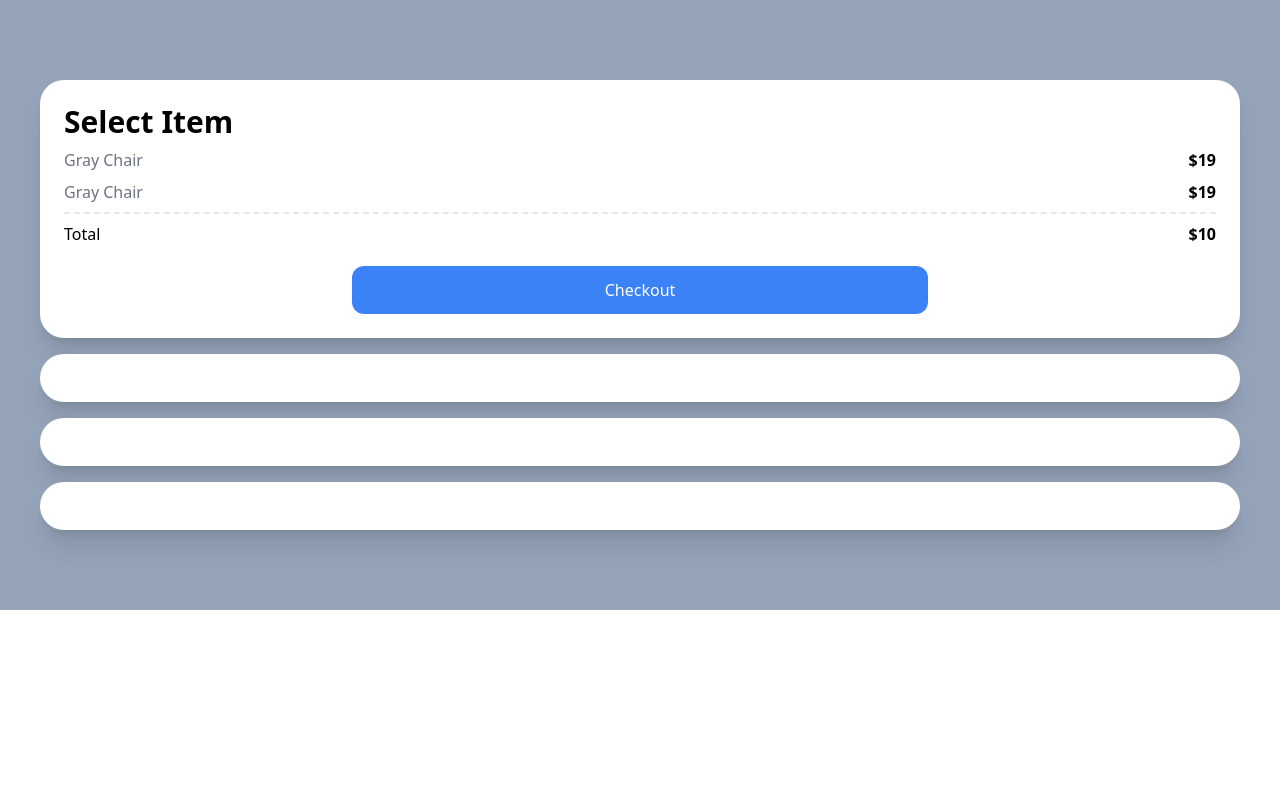
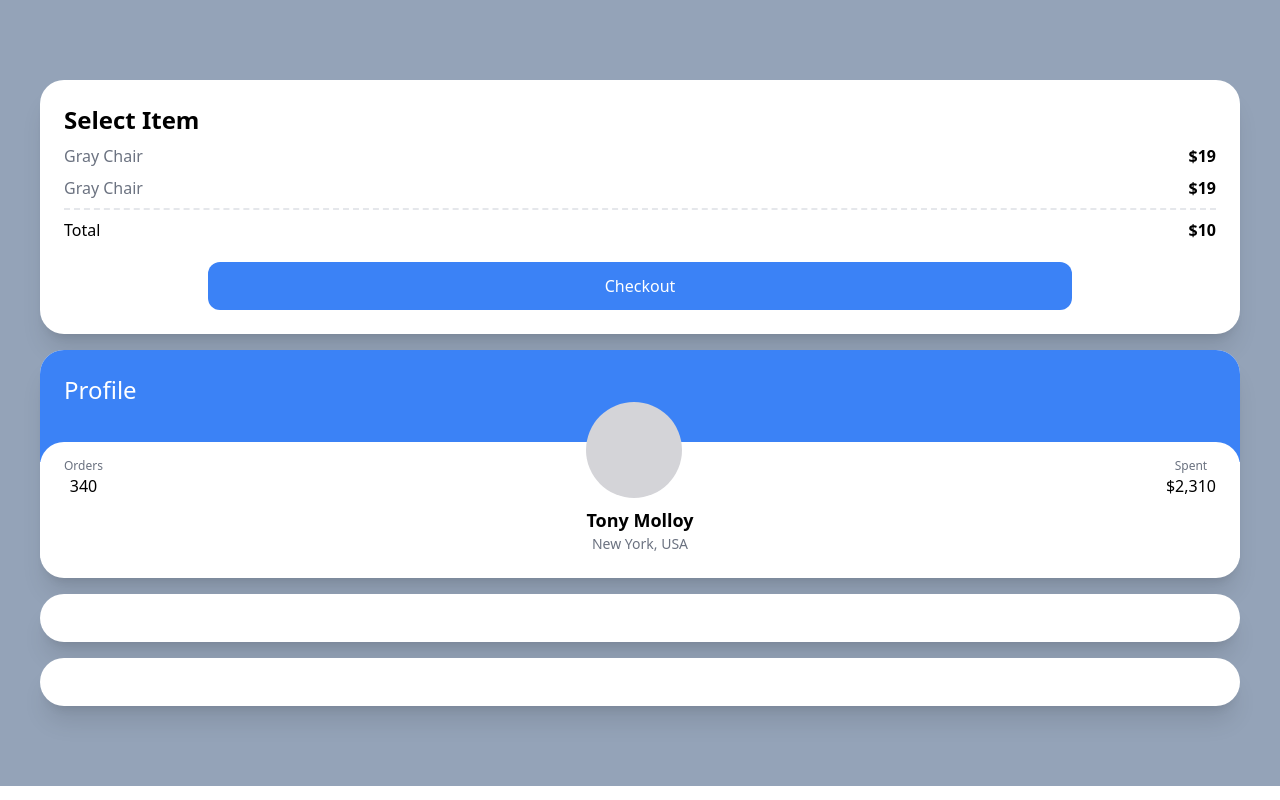
Before and after one commit to ysjkof/nmd-carrot-market, a Next.js app: page / in a window 1280 px wide. Built offline with nearby package versions, Linux system fonts and the light colour scheme.

Commit message:
#4.2 Test Drive part Two, info card2

```diff
--- a/pages/index.tsx
+++ b/pages/index.tsx
@@ -5,7 +5,7 @@ const Home: NextPage = () => {
     <div className="bg-slate-400 py-20 px-10 grid gap-4">
       {/* box 1 */}
       <div className="bg-white p-6 rounded-3xl shadow-xl">
-        <span className="font-semibold text-3xl">Select Item</span>
+        <span className="font-semibold text-2xl">Select Item</span>
         <div className="flex justify-between my-2">
           <span className="text-gray-500">Gray Chair</span>
           <span className="font-semibold">$19</span>
@@ -18,11 +18,34 @@ const Home: NextPage = () => {
           <span>Total</span>
           <span className="font-semibold">$10</span>
         </div>
-        <div className="mt-5 bg-blue-500 text-white p-3 text-center rounded-xl w-2/4 mx-auto">
+        <div className="mt-5 bg-blue-500 text-white p-3 text-center rounded-xl w-3/4 mx-auto">
           Checkout
         </div>
       </div>
-      <div className="bg-white p-6 rounded-3xl shadow-xl"></div>
+      {/* box2 */}
+      <div className="bg-white rounded-3xl shadow-xl overflow-hidden">
+        <div className="bg-blue-500 p-6 pb-14">
+          <span className="text-white text-2xl">Profile</span>
+        </div>
+        <div className="rounded-t-3xl p-6 bg-white relative -top-5">
+          <div className="flex justify-between items-end relative -top-16">
+            <div className="flex flex-col items-center">
+              <span className="text-gray-500 text-xs">Orders</span>
+              <span className="font-medium">340</span>
+            </div>
+            <div className="h-24 w-24 bg-zinc-300 rounded-full"></div>
+            <div className="flex flex-col items-center">
+              <span className="text-gray-500 text-xs">Spent</span>
+              <span className="font-medium">$2,310</span>
+            </div>
+          </div>
+          <div className="-mt-14 -mb-5 flex flex-col items-center">
+            <span className="text-lg font-semibold">Tony Molloy</span>
+            <span className="text-sm text-gray-500">New York, USA</span>
+          </div>
+        </div>
+      </div>
+      {/* box 3 */}
       <div className="bg-white p-6 rounded-3xl shadow-xl"></div>
       <div className="bg-white p-6 rounded-3xl shadow-xl"></div>
     </div>
```
